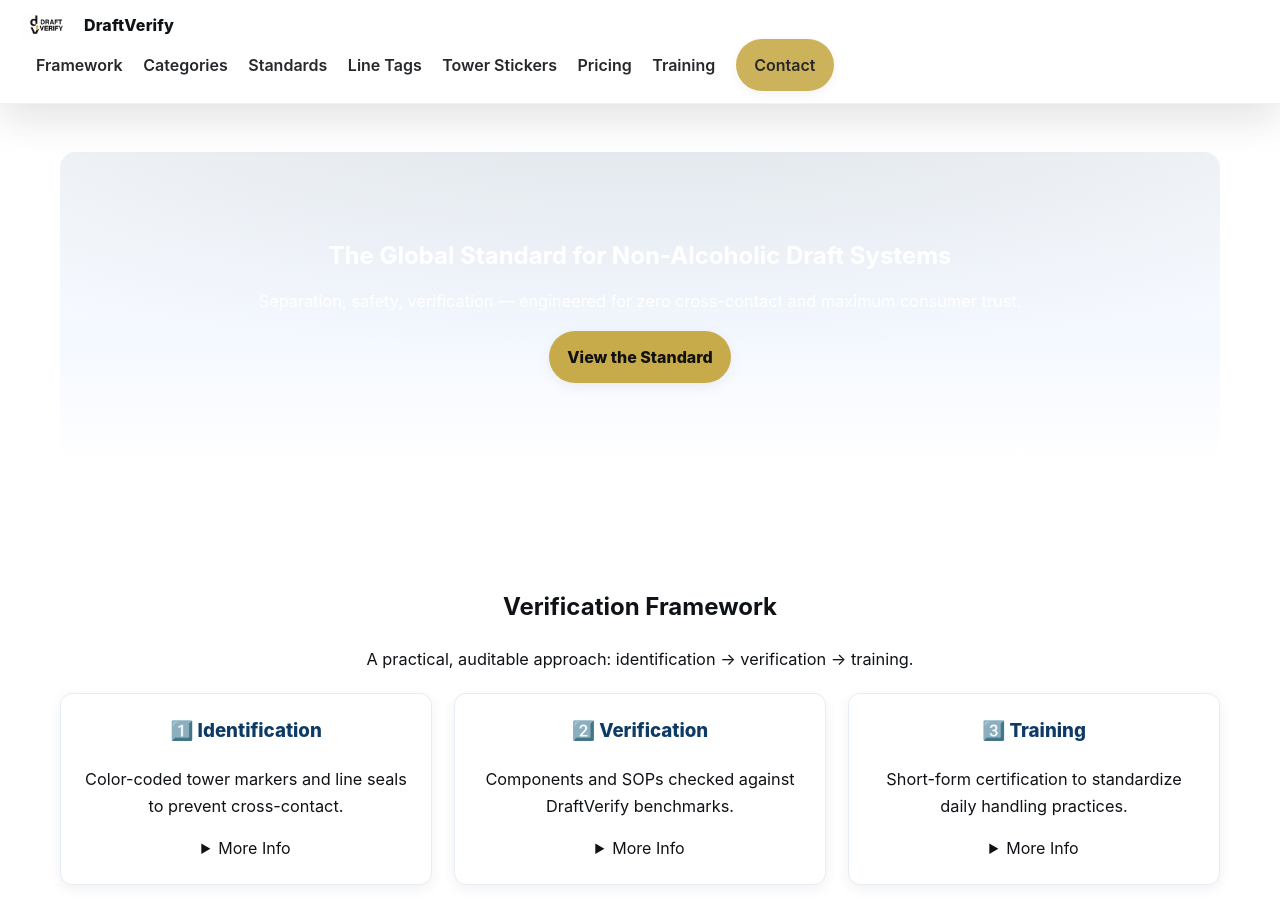
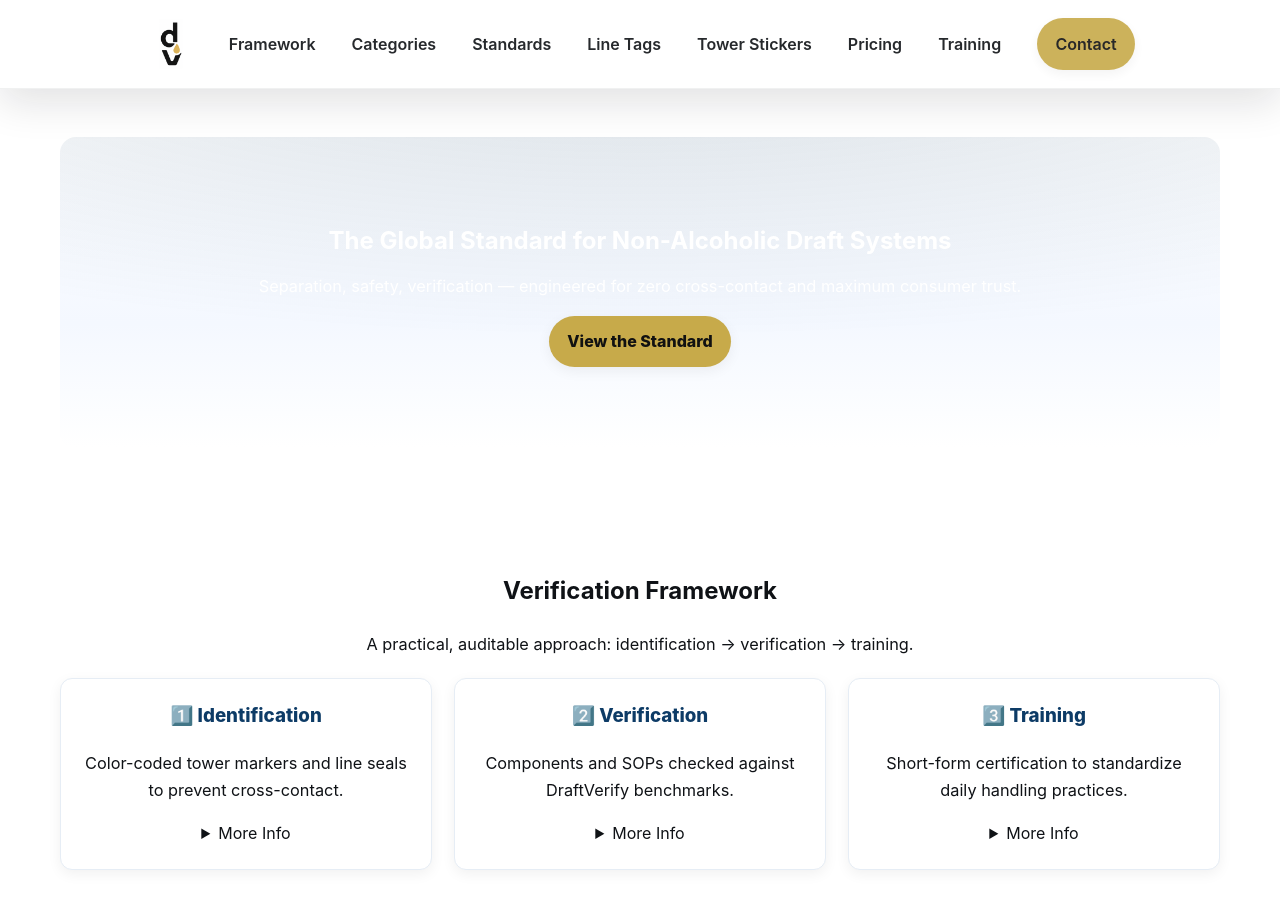
Before and after one commit to draftverify/draftverify.com, a Jekyll site: the page built from index.md, in a window 1280 px wide and 900 px high. Built offline with Jekyll 4.4.1, drawn with Linux system fonts in a browser that asks for light colours.

Commit message:
Update header.html

```diff
--- a/_includes/header.html
+++ b/_includes/header.html
@@ -1,24 +1,14 @@
 <header class="header" role="banner">
-  <div class="inner">
+  <div class="container header-inner">
     <a class="brand" href="/" aria-label="DraftVerify home">
       <picture>
-        <!-- Show apple-touch-icon on mobile (≤768px), logo-social on desktop -->
         <source media="(max-width: 768px)" srcset="{{ '/apple-touch-icon.png' | relative_url }}">
-        <img src="{{ '/logo-social.png' | relative_url }}" alt="DraftVerify logo" class="logo">
+        <img src="{{ '/apple-touch-icon.png' | relative_url }}" alt="DraftVerify logo" class="logo">
       </picture>
-      <span>DraftVerify</span>
     </a>
 
-    <!-- Mobile toggle -->
-    <button class="nav-toggle" id="nav-toggle" aria-expanded="false" aria-controls="site-nav">
-      <svg width="26" height="26" viewBox="0 0 24 24" aria-hidden="true">
-        <path d="M3 6h18M3 12h18M3 18h18" fill="none" stroke="currentColor" stroke-width="2" stroke-linecap="round"/>
-      </svg>
-      <span class="visually-hidden">Menu</span>
-    </button>
-
-    <!-- Nav panel -->
-    <nav id="site-nav" class="nav" role="navigation">
+    <!-- Desktop nav -->
+    <nav class="nav-desktop" role="navigation" aria-label="Primary">
       <a href="/#framework" data-nav="framework">Framework</a>
       <a href="/#categories" data-nav="categories">Categories</a>
       <a href="/standards/" data-nav="standards">Standards</a>
@@ -28,8 +18,27 @@
       <a href="/training/" data-nav="training">Training</a>
       <a href="/contact/" class="btn gold" data-nav="contact">Contact</a>
     </nav>
+
+    <!-- Mobile toggle -->
+    <button class="nav-toggle" id="nav-toggle" type="button" aria-expanded="false" aria-controls="drawer" aria-label="Open menu">
+      <span class="bar"></span><span class="bar"></span><span class="bar"></span>
+    </button>
   </div>
 
-  <!-- Backdrop for mobile menu -->
-  <div class="nav-backdrop" id="nav-backdrop" hidden></div>
+  <!-- Drawer (mobile) -->
+  <aside id="drawer" class="drawer" aria-hidden="true">
+    <nav class="drawer-nav" role="navigation" aria-label="Mobile">
+      <a href="/#framework" data-nav="framework" class="drawer-link">Framework</a>
+      <a href="/#categories" data-nav="categories" class="drawer-link">Categories</a>
+      <a href="/standards/" data-nav="standards" class="drawer-link">Standards</a>
+      <a href="/line-tags/" data-nav="line-tags" class="drawer-link">Line Tags</a>
+      <a href="/tower-stickers/" data-nav="tower-stickers" class="drawer-link">Tower Stickers</a>
+      <a href="/pricing/" data-nav="pricing" class="drawer-link">Pricing</a>
+      <a href="/training/" data-nav="training" class="drawer-link">Training</a>
+      <a href="/contact/" class="btn gold drawer-cta" data-nav="contact">Contact</a>
+    </nav>
+  </aside>
+
+  <!-- Backdrop -->
+  <div class="backdrop" id="backdrop" hidden></div>
 </header>
```
